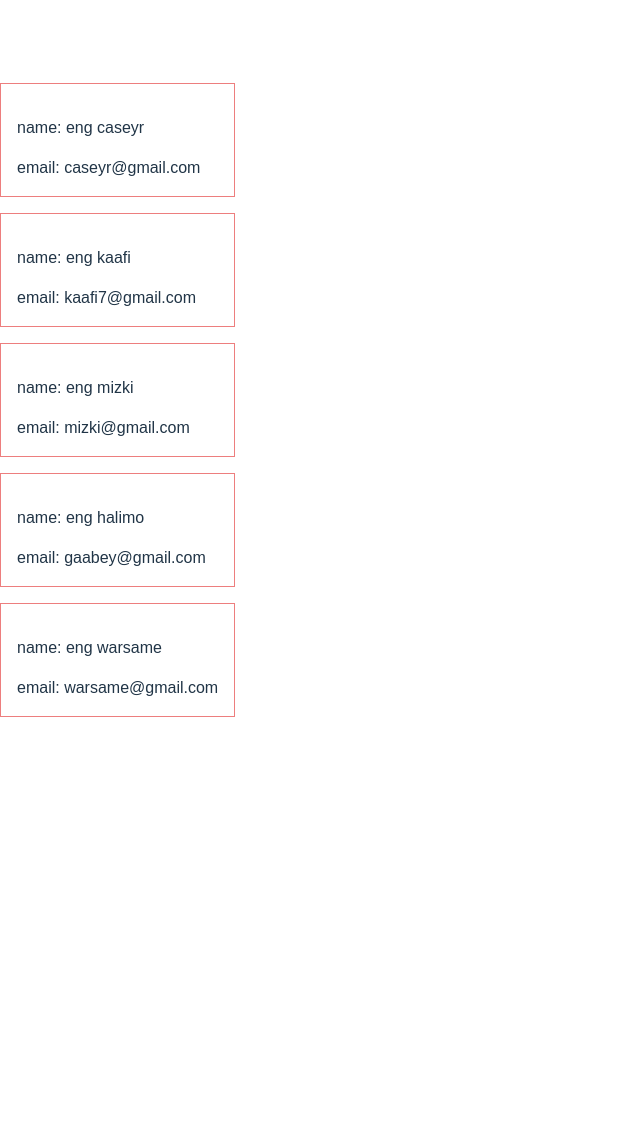
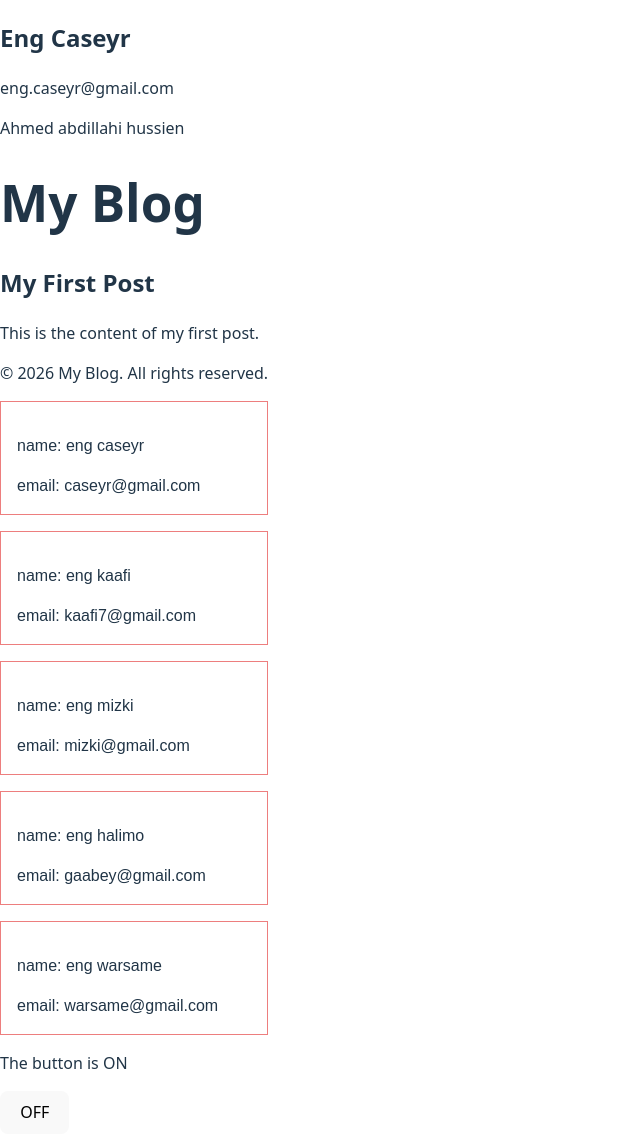
Before and after one commit to Ahmedkaafi7/React-Course, a React (Vite) app: page / in a window 1280 px wide. Shown: the whole page, without its empty margins (0-640 px from the left). Before the commit the page ends 800 px from the top, so only its background shows below. Built offline with nearby package versions, Linux system fonts and the light colour scheme.

Commit message:
useStateEX4

```diff
--- a/src/App.jsx
+++ b/src/App.jsx
@@ -2,6 +2,7 @@ import UserCard from "./UserCard";
 import { FullName } from "./UserCard";
 import Blog2 from "./Blog2";
 import PropsEx3 from "./PropsEx3";
+import Toggle from "./ToggleEx4";
 
 
 function App() {
@@ -9,12 +10,14 @@ function App() {
 
   return (
     <>
+    {/* Exercise 2 */}
 
-    {/* <UserCard />
-    <  FullName /> */}
+    <UserCard />
+    <  FullName />
 
-    {/* <Blog2 /> */}
+    <Blog2 />
 
+{/* exercise 3 */}
 <PropsEx3 name = "eng caseyr"
           email =  "caseyr@gmail.com"
 
@@ -27,6 +30,10 @@ function App() {
          email =  "gaabey@gmail.com"/>
 <PropsEx3  name = "eng warsame"
          email =  "warsame@gmail.com"/>
+
+    {/* Exrcise 5 */}
+    < Toggle />
+
      </>
   )
 
--- /dev/null
+++ b/src/ToggleEx4.jsx
@@ -0,0 +1,21 @@
+import { useState } from "react";
+
+const ToggleEx4 = () => {
+
+    // eslint-disable-next-line react-hooks/rules-of-hooks
+    const [isVisiable,setIsVisiable] = useState (false);
+
+    const toggleChange = () => {
+        setIsVisiable(!isVisiable);
+    }
+
+return (
+    <>
+    <p > The button is {isVisiable ? "OFF" : "ON"}  </p>
+    <button onClick={toggleChange}>{isVisiable ? "ON" : "OFF"}</button>
+    </>
+)
+
+
+}
+export default ToggleEx4;
```
